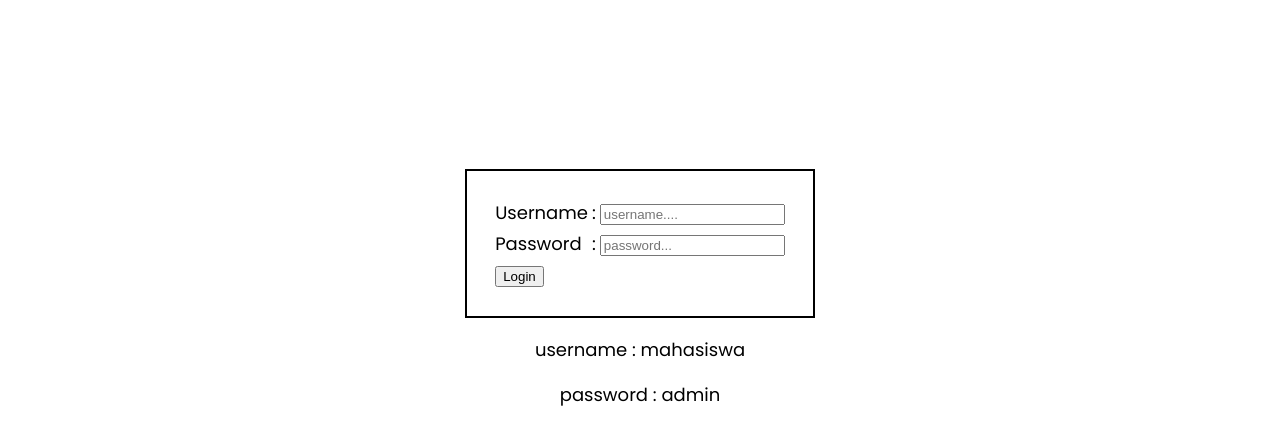
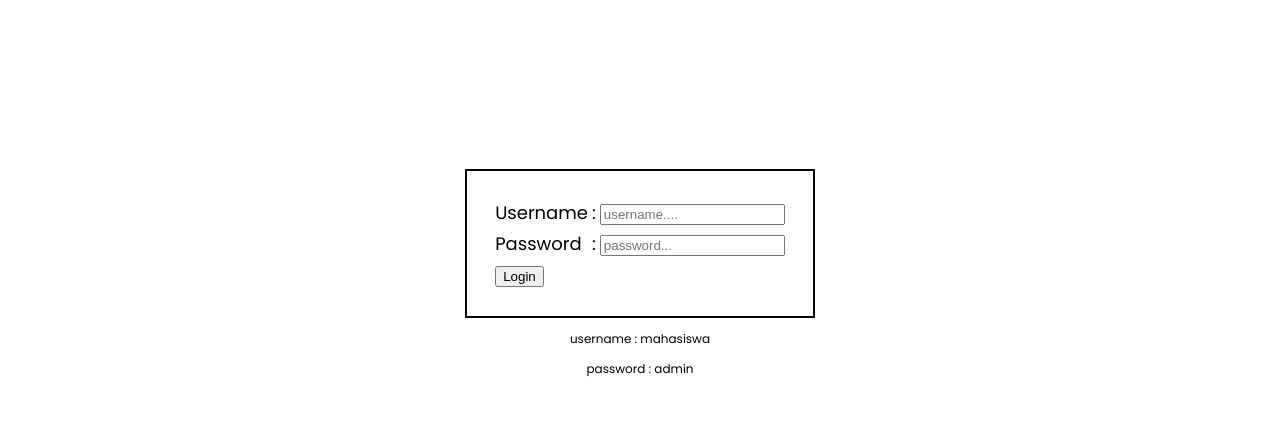
Before and after one commit to johanwooyu/Ellyv, a website: page login.html in a window 1280 px wide. Shown: the part 58-502 px from the top of the page. Drawn offline with Linux system fonts and the light colour scheme.

Commit message:
Update style4.css

```diff
--- a/style4.css
+++ b/style4.css
@@ -309,3 +309,6 @@ body {
     padding: 25px;
     margin-top: 180px;
 }
+.password p {
+    font-size : 12px;
+}
```
